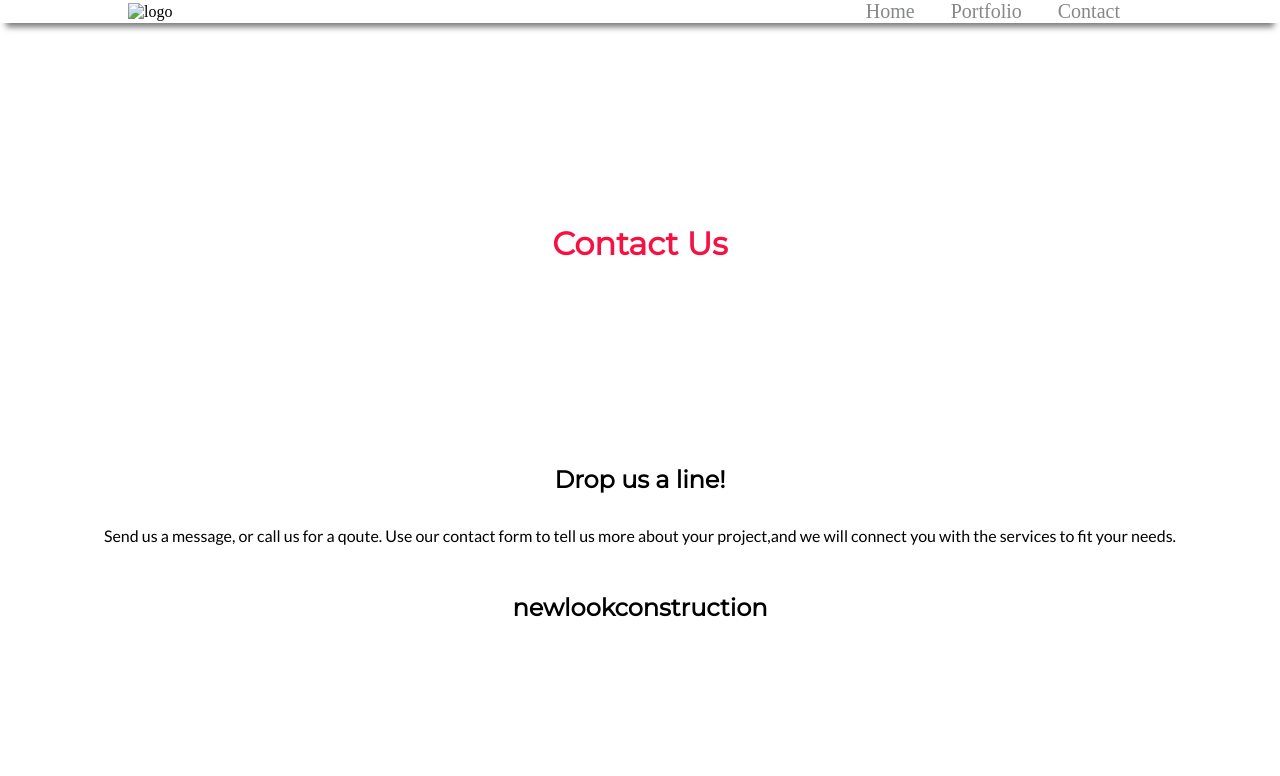
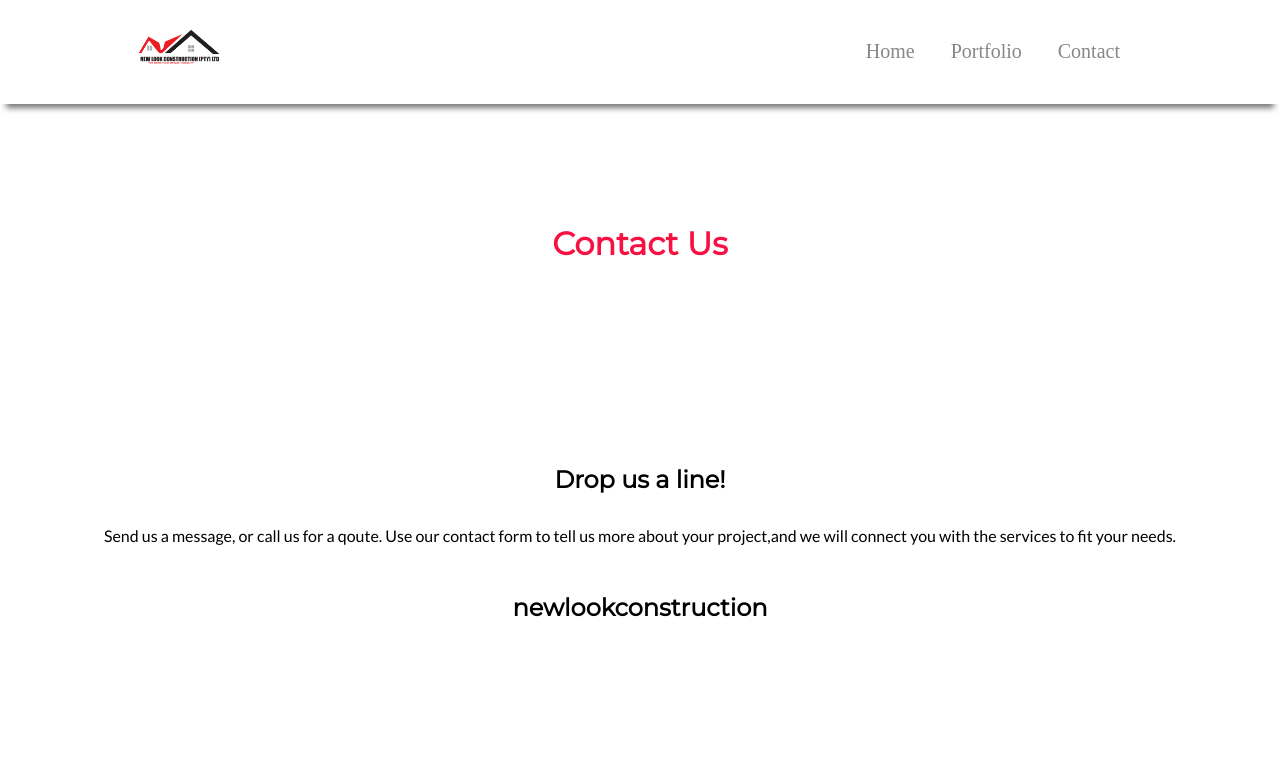
Before and after one commit to Vusumzi-Mbula/construction-website, a plain HTML site: page contacts.html in a window 1280 px wide. Shown: the top 776 px of the page. Drawn offline with Linux system fonts and the light colour scheme.

Commit message:
nav logo added

```diff
--- a/contacts.html
+++ b/contacts.html
@@ -17,12 +17,13 @@
     <link rel="stylesheet" href="https://cdnjs.cloudflare.com/ajax/libs/font-awesome/4.7.0/css/font-awesome.min.css">
     <title>New Look Construction</title>
 </head>
+
 <body>
     <div class="nav">
         <div class="nav-background">
             <div class="topnav center-content">
                 <div class="logo">
-                <img src="logo.png" alt="logo" width="100%" height="100vh">
+                    <img src="/construction website/images/logo.png" alt="logo" width="100%" height="100vh">
                 </div>
                 <button onclick="myFunction()" class="navbar-toggle">
               <i class = "fas fa-bars"></i>
@@ -51,7 +52,7 @@
         </div>
         <div class="contact-us__content">
             <h2>Drop us a line!</h2>
-            <p>Send us a message, or call us for a qoute. Use our contact form to tell us more about your  project,and we will connect you with the services to fit your needs.</p>
+            <p>Send us a message, or call us for a qoute. Use our contact form to tell us more about your project,and we will connect you with the services to fit your needs.</p>
             <h2>newlookconstruction</h2>
         </div>
     </main>
@@ -86,4 +87,5 @@
     </footer>
     <script src="script.js"></script>
 </body>
+
 </html>
```
Lines whose indentation alone changed are shown as unchanged.
